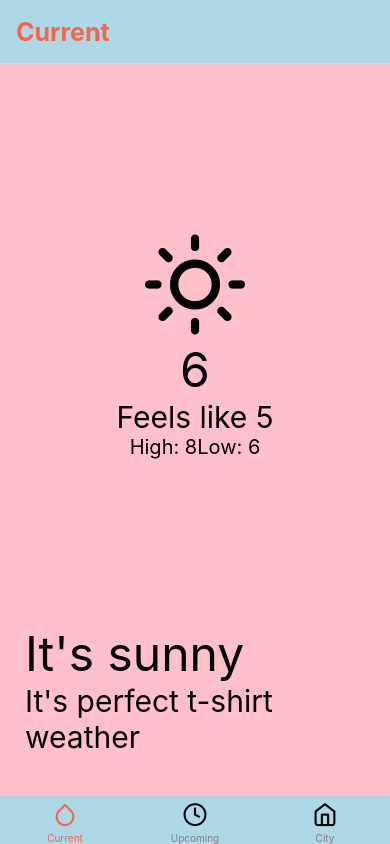
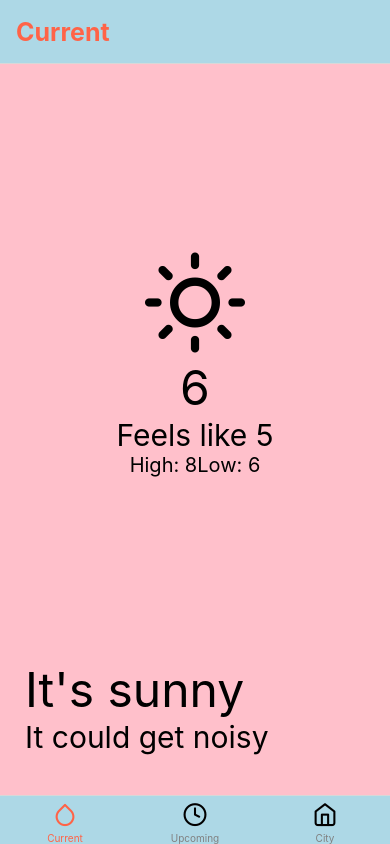
Before and after one commit to jhudson357/WeatherApp_ReactNative, a React Native app: screen /Current in a window 390 px wide. Built offline with nearby package versions, Linux system fonts and the light colour scheme.

Commit message:
create weatherType utility file

```diff
--- a/src/screens/CurrentWeather.js
+++ b/src/screens/CurrentWeather.js
@@ -2,6 +2,7 @@
 import React from 'react'
 import { Feather } from '@expo/vector-icons'
 import RowText from '../components/RowText'
+import { weatherType } from '../utilities/weatherType'
 
 const CurrentWeather = () => {
   const {
@@ -32,7 +33,7 @@
       </View>
       <RowText
         messageOne={"It's sunny"}
-        messageTwo={"It's perfect t-shirt weather"}
+        messageTwo={weatherType['Thunderstorm'].message}
         containerStyles={bodyWrapper}
         messageOneStyles={description}
         messageTwoStyles={message}
--- /dev/null
+++ b/src/utilities/weatherType.js
@@ -0,0 +1,42 @@
+export const weatherType = {
+  Thunderstorm: {
+    icon: 'zap',
+    message: 'It could get noisy',
+    backgroundColor: '#000000'
+  },
+  Drizzle: {
+    icon: 'cloud-rain',
+    message: 'It might rain a little',
+    backgroundColor: '#36454f'
+  },
+  Rain: {
+    icon: 'umbrella',
+    message: 'You will need an umbrella',
+    backgroundColor: '#0000ff'
+  },
+  Snow: {
+    icon: 'cloud-snow',
+    message: 'Lets build a snowman',
+    backgroundColor: '#7f6065'
+  },
+  Clear: {
+    icon: 'sun',
+    message: 'It is perfect t-shirt weather',
+    backgroundColor: '#e47200'
+  },
+  Clouds: {
+    icon: 'cloud',
+    message: 'You could live in the clouds',
+    backgroundColor: '#363636'
+  },
+  Haze: {
+    icon: 'wind',
+    message: 'It might be a bit damp',
+    backgroundColor: '#58586e'
+  },
+  Mist: {
+    icon: 'align-justify',
+    message: 'It might be hard to see',
+    backgroundColor: '#3e3e37'
+  },
+}
```
